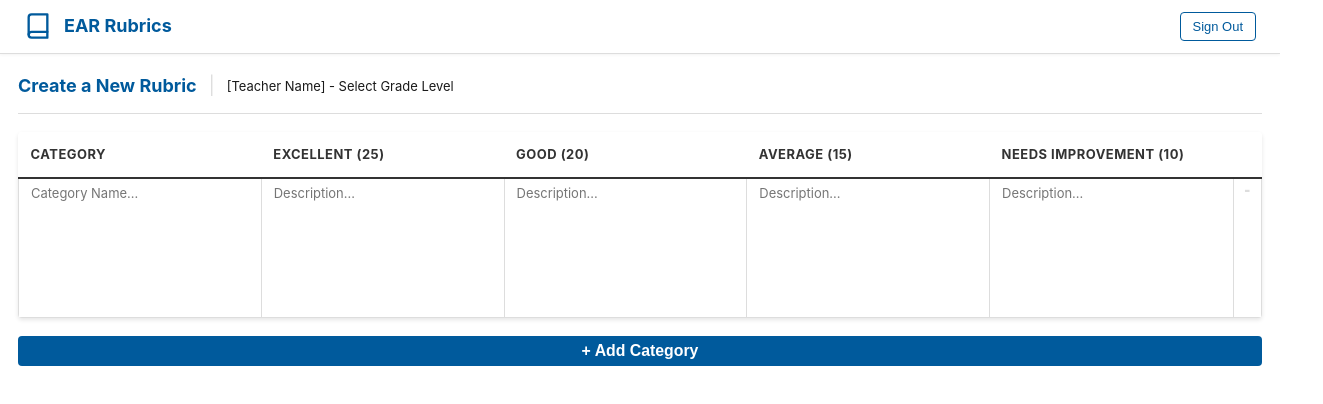
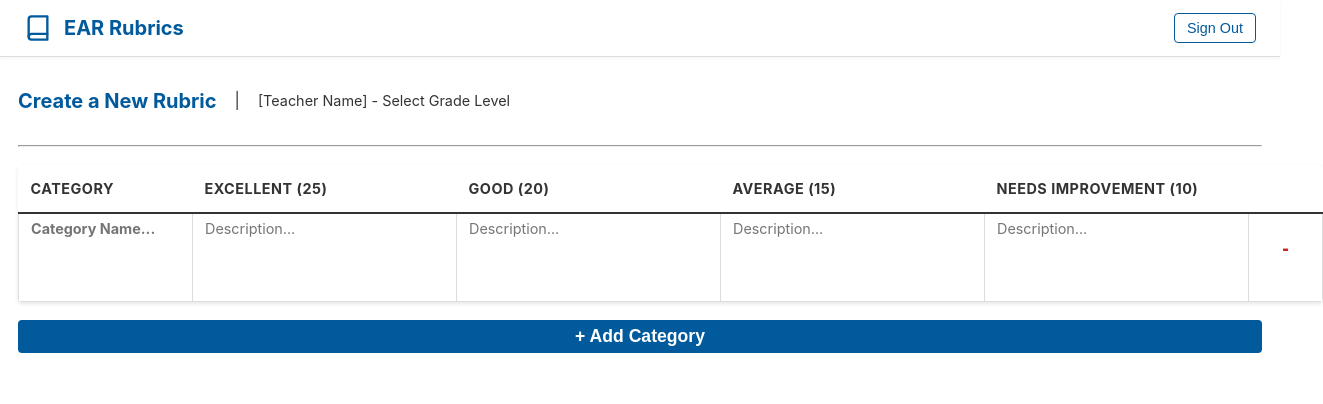
Before and after one commit to GustaSilvaBr/ear-rubrics-react, a React (Vite) app: page /rubric in a window 1280 px wide. Shown: the top 404 px of the page, 1323 px wide, since content can reach past the window. Built offline with nearby package versions, Linux system fonts and the light colour scheme; sample sign-in values are in the browser's storage.

Commit message:
:lipstick: table stule created

```diff
--- a/src/pages/Rubric/Rubric.module.scss
+++ b/src/pages/Rubric/Rubric.module.scss
@@ -7,40 +7,28 @@
 
 .header {
   display: flex;
+  justify-content: start;
   align-items: center;
-  // Use gap for spacing instead of justify-content
-  gap: $spacing-sm;
-  // Reduced bottom margin for a tighter feel
-  margin-bottom: $spacing-sm;
+  margin-bottom: $spacing-md;
+  gap: $spacing-md;
 }
 
 .title {
   color: $primary-color;
+  flex-shrink: 0;
   font-size: $font-size-xl;
-  // Remove default margins from h1 to align correctly in flexbox
   margin: 0;
 }
 
-.separator {
-  color: $border-color;
-  font-size: $font-size-xl;
-  font-weight: $font-weight-normal;
+.teacherInfo {
+  text-align: right;
+  flex-shrink: 0;
+  p {
+    margin: 0;
+    font-size: $font-size-base;
+    color: darken($text-color, 10%);
+  }
 }
-
-.teacherInfo {
-  // Remove default margins from p to align correctly
-  margin: 0;
-  font-size: $font-size-base;
-  color: darken($text-color, 10%);
-}
-
-// Style for the horizontal rule
-.divider {
-  border: none;
-  border-top: 1px solid $border-color;
-  margin-top: 0;
-}
-
 
 .rubricTable {
   width: 100%;
@@ -51,11 +39,15 @@
   overflow: hidden;
 }
 
+/* --- Updated Style Below --- */
 .tableHeader {
+  // Removed background color for a cleaner look
   background-color: #fff;
+  // Using a darker, solid border for clear, professional separation
   border-bottom: 2px solid $text-color;
   padding: $spacing-sm;
   text-align: left;
+  // Using base font size and uppercase transform for a professional feel
   font-size: $font-size-base;
   font-weight: $font-weight-bold;
   color: $text-color;
--- a/src/pages/Rubric/RubricTable/RubricTable.module.scss
+++ b/src/pages/Rubric/RubricTable/RubricTable.module.scss
@@ -1,4 +1,4 @@
-// src/components/RubricTable/RubricTable.module.scss
+// src/pages/Rubric/RubricTable/RubricTable.module.scss
 @import "../../../styles/variables";
 
 .rubricTable {
@@ -8,9 +8,10 @@
   box-shadow: $box-shadow;
   border-radius: $border-radius;
   overflow: hidden;
+  table-layout: fixed;
 }
 
-.tableHeader {
+%header-base {
   background-color: #fff;
   border-bottom: 2px solid $text-color;
   padding: $spacing-sm;
@@ -22,22 +23,53 @@
   letter-spacing: 0.5px;
 }
 
+.categoryHeader {
+  @extend %header-base;
+  width: 150px;
+}
+
+.scoreHeader {
+  @extend %header-base;
+  width: 240px;
+}
+
+.actionHeader {
+  @extend %header-base;
+  width: 50px;
+}
+
 .tableCell {
   border: 1px solid $border-color;
-  padding: 0; // Remove padding to allow input to fill the cell
+  padding: 0;
   vertical-align: top;
 }
 
-.cellInput {
+.categoryCell{
+  @extend .tableCell;
+}
+
+.categoryCell textarea{
+  font-weight: $font-weight-bold;
+}
+
+.actionCell {
+  @extend .tableCell;
+  text-align: center;
+}
+
+textarea.cellInput {
+  // --- FIX ADDED HERE ---
+  box-sizing: border-box; // Ensures padding is included in the width, not added to it.
+
   width: 100%;
-  height: 120px; // A fixed height for consistency
+  height: 80px;
   padding: $spacing-xs $spacing-sm;
   border: none;
   background-color: transparent;
   font-family: $font-family-sans;
   font-size: $font-size-base;
   color: $text-color;
-  resize: none; // Disables manual resizing by the user
+  resize: none;
 
   &:focus {
     outline: 2px solid $primary-color;
@@ -51,19 +83,20 @@
   justify-content: center;
   width: 100%;
   height: 100%;
+  min-height: 70px;
   border: none;
   background: transparent;
   color: $error-color;
   font-size: $font-size-xl;
   font-weight: $font-weight-bold;
   cursor: pointer;
+  transition: background-color 0.2s ease; // Added transition
 
-  &:disabled{
-    color: $border-color;
-    cursor: not-allowed;
+  // New hover state for visual feedback
+  &:hover {
+    background-color: lighten($error-color, 40%);
   }
 }
-
 .addButton {
   width: 100%;
   padding: $spacing-xs $spacing-sm;
--- a/src/pages/Rubric/RubricTable/index.tsx
+++ b/src/pages/Rubric/RubricTable/index.tsx
@@ -1,11 +1,10 @@
-// src/components/RubricTable/index.tsx
+// src/pages/Rubric/RubricTable/index.tsx
 import type { IRubricLine } from "../../../interfaces/IRubric";
 import styles from "./RubricTable.module.scss";
 
 interface RubricTableProps {
   rubricLines: IRubricLine[];
   onAddCategory: () => void;
-  // We will add more props later for editing and deleting
 }
 
 export function RubricTable({
@@ -17,19 +16,19 @@ export function RubricTable({
       <table className={styles.rubricTable}>
         <thead>
           <tr>
-            <th className={styles.tableHeader}>Category</th>
-            <th className={styles.tableHeader}>Excellent (25)</th>
-            <th className={styles.tableHeader}>Good (20)</th>
-            <th className={styles.tableHeader}>Average (15)</th>
-            <th className={styles.tableHeader}>Needs Improvement (10)</th>
-            <th className={styles.tableHeader}></th> {/* Header for the delete button */}
+            <th className={styles.categoryHeader}>Category</th>
+            <th className={styles.scoreHeader}>Excellent (25)</th>
+            <th className={styles.scoreHeader}>Good (20)</th>
+            <th className={styles.scoreHeader}>Average (15)</th>
+            <th className={styles.scoreHeader}>Needs Improvement (10)</th>
+            <th className={styles.actionHeader}></th>
           </tr>
         </thead>
         <tbody>
           {rubricLines.map((line, lineIndex) => (
             <tr key={lineIndex}>
-              {/* Category Name Cell */}
-              <td className={styles.tableCell}>
+              {/* Category cell now has a specific class */}
+              <td className={styles.categoryCell}>
                 <textarea
                   className={styles.cellInput}
                   defaultValue={String(line.categoryName)}
@@ -47,7 +46,7 @@ export function RubricTable({
                 </td>
               ))}
               {/* Delete Action Cell */}
-              <td className={styles.tableCell}>
+              <td className={styles.actionCell}>
                 <button className={styles.deleteButton} disabled>
                   -
                 </button>
--- a/src/styles/global.scss
+++ b/src/styles/global.scss
@@ -4,9 +4,9 @@
 
 // Set the root font size to scale the entire application down proportionally.
 // This replicates the effect of a 90% browser zoom level.
-html {
-  font-size: 90%;
-}
+// html {
+//   font-size: 90%;
+// }
 
 // Reset and base styles for the whole application
 body {
```
